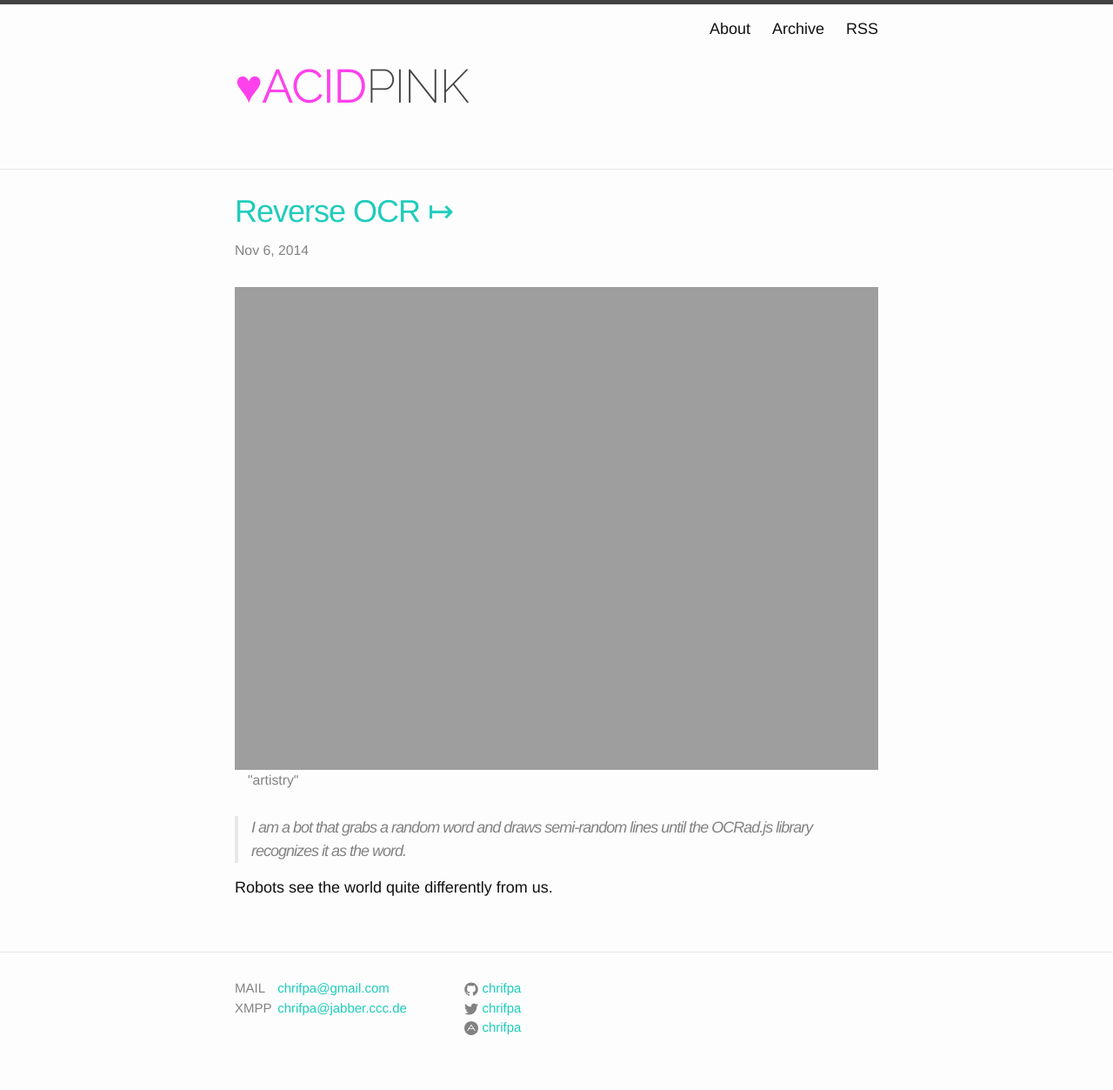
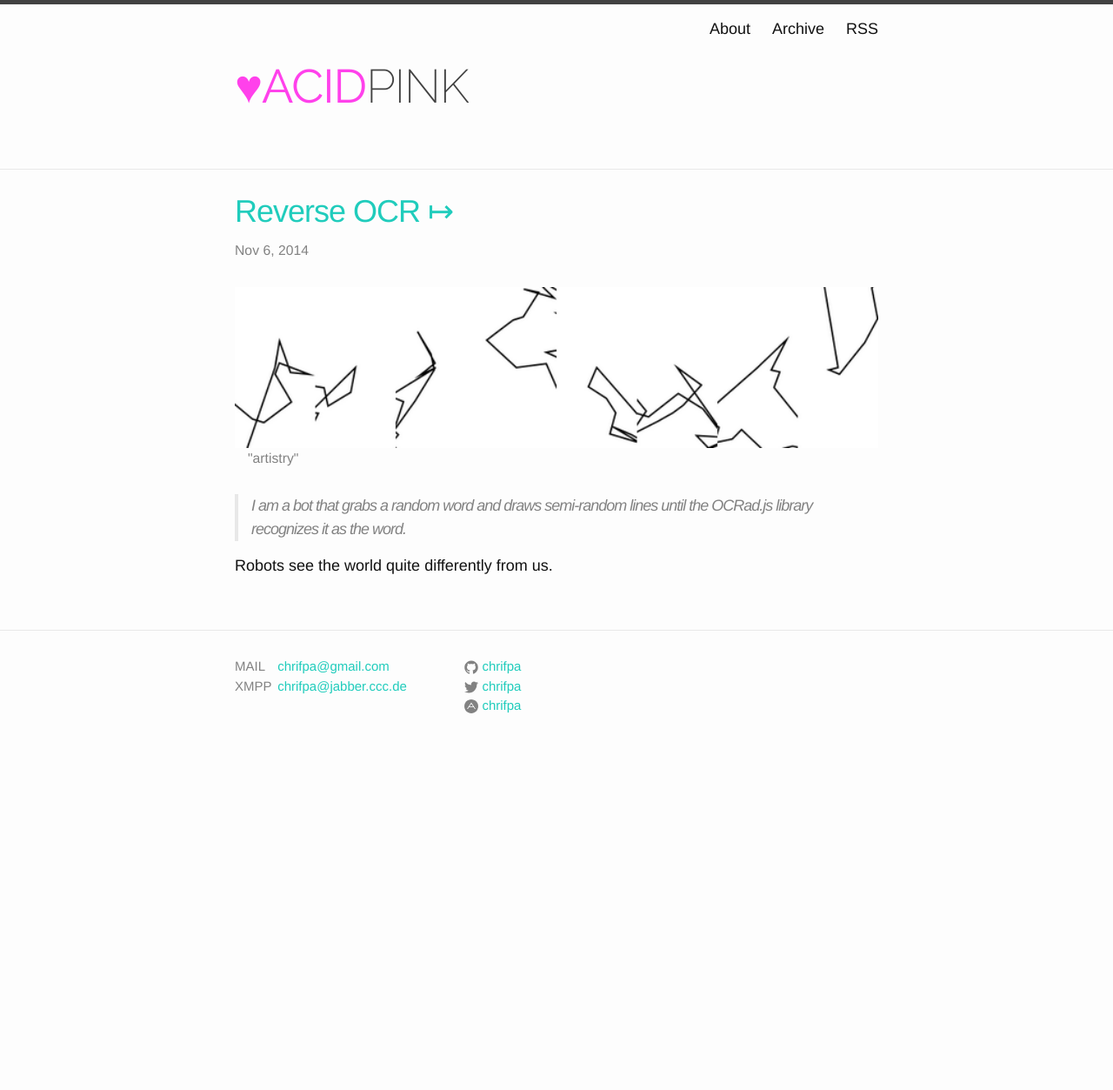
Before and after one commit to acdpnk/chrifpa.github.io, a Jekyll site: the page built from _posts/2014-11-06-reverse-ocr.md, in a window 1280 px wide. Shown: the whole page at 87% size. Built offline with Jekyll 4.4.1, drawn with Linux system fonts in a browser that asks for light colours; after the commit the page ends 900 px from its top, so only the background shows below that.

```diff
--- a/_includes/image.html
+++ b/_includes/image.html
@@ -1,6 +1,6 @@
 <figure>
 {% if include.link %}<a href="{{ include.link }}">{% endif %}
-    <img src="{{ site.url }}{{ site.assets }}{{}} include.src }}" {% if include.description %}alt="{{ include.description }}"{% endif %} />
+    <img src="{{ site.url }}{{ site.assets }}{{ include.src }}" {% if include.description %}alt="{{ include.description }}"{% endif %} />
     {% if include.description %}<figcaption>{{ include.description }}</figcaption>{% endif %}
 {% if include.link %}</a>{% endif %}
 </figure>
```
